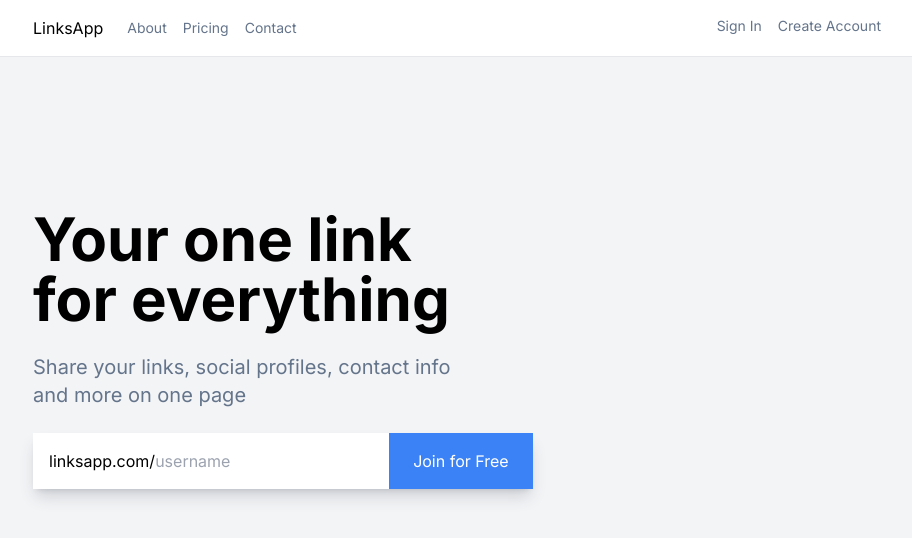
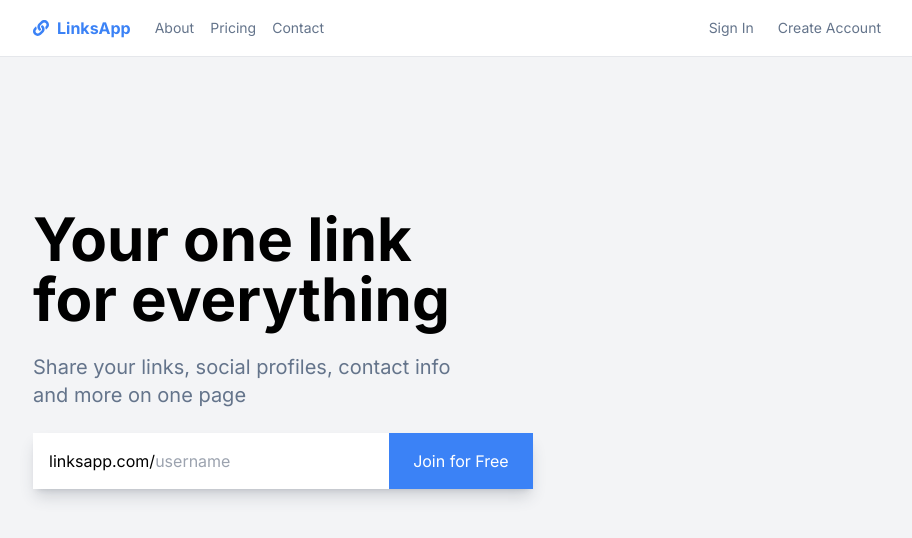
Before and after one commit to CarlosSalega/links-app, a Next.js app: page / in a window 1280 px wide. Shown: the top 538 px of the page, without its empty margins (183-1095 px from the left). Built offline with nearby package versions, Linux system fonts and the light colour scheme; no server answers.

Commit message:
🚧(UI): Temporary UI updates

```diff
--- a/src/components/Header.jsx
+++ b/src/components/Header.jsx
@@ -1,6 +1,8 @@
 import { authOptions } from "@/app/api/auth/[...nextauth]/route";
 import { getServerSession } from "next-auth";
 import Link from "next/link";
+import { FaLink } from "react-icons/fa";
+import LogoutButton from "./ui/buttons/LogoutButton";
 
 export default async function Header() {
     const session = await getServerSession(authOptions);
@@ -8,17 +10,35 @@ export default async function Header() {
     return (
         <header className="bg-white border-b py-4">
             <div className="max-w-4xl flex justify-between mx-auto px-6">
-                <div className="flex gap-6">
-                    <Link href={"/"}>LinksApp</Link>
+                <div className="flex items-center gap-6">
+                    <Link
+                        href={"/"}
+                        className="flex items-center gap-2 text-blue-500"
+                    >
+                        <FaLink className="text-blue-500" />
+                        <span className="font-bold">LinksApp</span>
+                    </Link>
                     <nav className="flex items-center gap-4 text-slate-500 text-sm">
                         <Link href={"/about"}>About</Link>
                         <Link href={"/pricing"}>Pricing</Link>
                         <Link href={"/contact"}>Contact</Link>
                     </nav>
                 </div>
-                <nav className="flex gap-4 text-sm text-slate-500">
-                    <Link href={"/login"}>Sign In</Link>
-                    <Link href={"/register"}>Create Account</Link>
+                <nav className="flex items-center gap-6 text-sm text-slate-500">
+                    {!!session && (
+                        <>
+                            <Link href={"/account"}>
+                                Hello, {session?.user?.name}
+                            </Link>
+                            <LogoutButton />
+                        </>
+                    )}
+                    {!session && (
+                        <>
+                            <Link href={"/login"}>Sign In</Link>
+                            <Link href={"/register"}>Create Account</Link>
+                        </>
+                    )}
                 </nav>
             </div>
         </header>
--- /dev/null
+++ b/src/components/ui/buttons/LogoutButton.jsx
@@ -0,0 +1,16 @@
+"use client";
+
+import { signOut } from "next-auth/react";
+import { FaArrowRightFromBracket } from "react-icons/fa6";
+
+export default function LogoutButton() {
+    return (
+        <button
+            className="flex gap-2 items-center border p-2 px-4 shadow-md"
+            onClick={() => signOut()}
+        >
+            <span>Logout</span>
+            <FaArrowRightFromBracket />
+        </button>
+    );
+}
--- /dev/null
+++ b/src/components/ui/forms/HeroForm.jsx
@@ -0,0 +1,41 @@
+"use client";
+
+import { signIn } from "next-auth/react";
+import { useEffect } from "react";
+
+export default function HeroForm() {
+    useEffect(() => {
+        if (
+            "localStorage" in window &&
+            window.localStorage.getItem("desiredUsername")
+        ) {
+            const username = window.localStorage.getItem("desiredUsername");
+            window.localStorage.removeItem("desiredUsername");
+            redirect("/account?username=" + username);
+        }
+    }, []);
+
+    const handleSubmit = async (event) => {
+        event.preventDefault();
+        const form = event.target;
+        const input = form.querySelector("input");
+        const username = input.value;
+        if (username.length > 0) {
+            window.localStorage.setItem("desiredUsername", username);
+            await signIn("google");
+        }
+    };
+
+    return (
+        <form
+            onSubmit={handleSubmit}
+            className="inline-flex items-center shadow-lg shadow-gray-700/20"
+        >
+            <span className="bg-white pl-4 py-4">linksapp.com/</span>
+            <input type="text" placeholder="username" className="py-4" />
+            <button type="submit" className="bg-blue-500 text-white py-4 px-6">
+                Join for Free
+            </button>
+        </form>
+    );
+}
```
Also changed, not shown: src/components/ui/buttons/LoginWithGoogle.jsx (renamed from src/components/ui/LoginWithGoogle.jsx).
